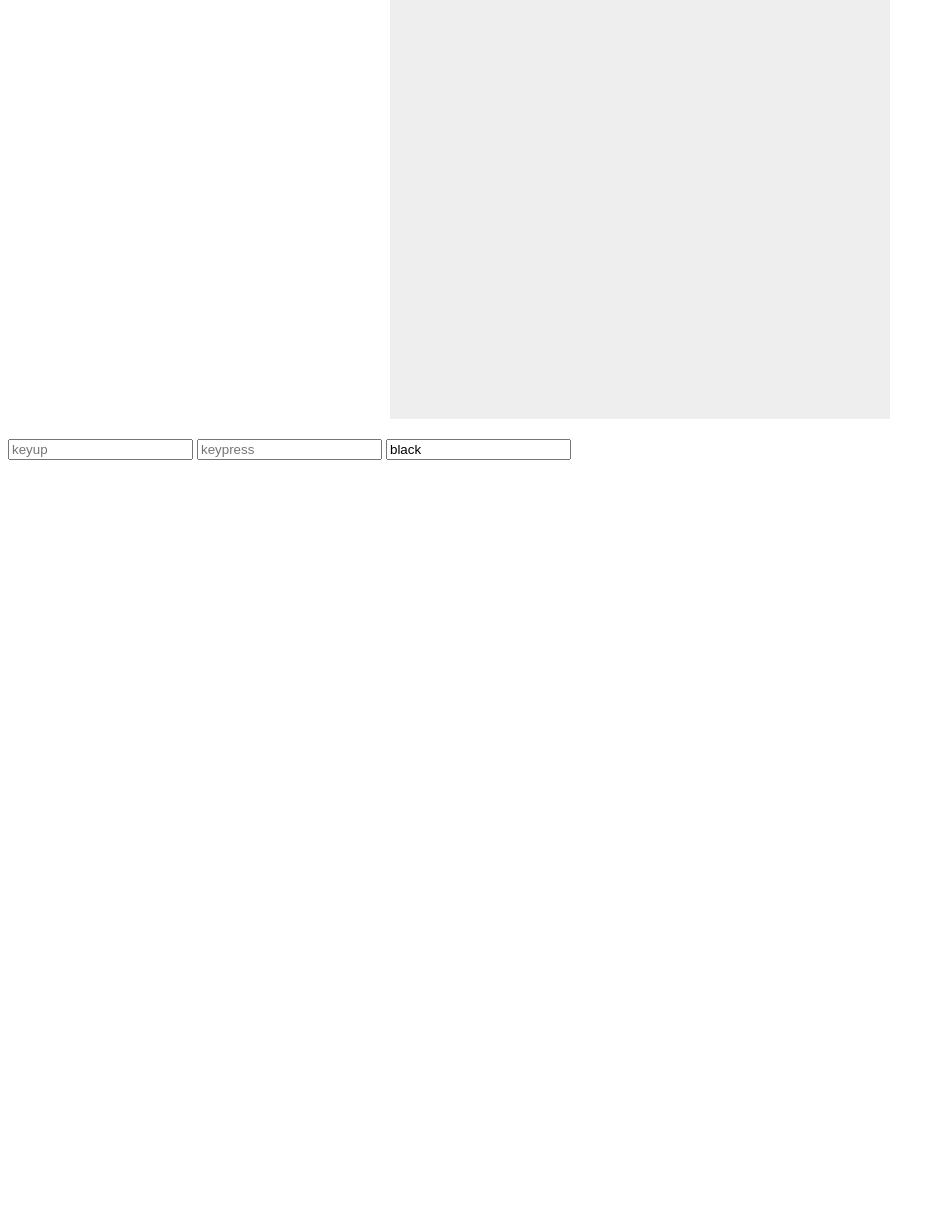
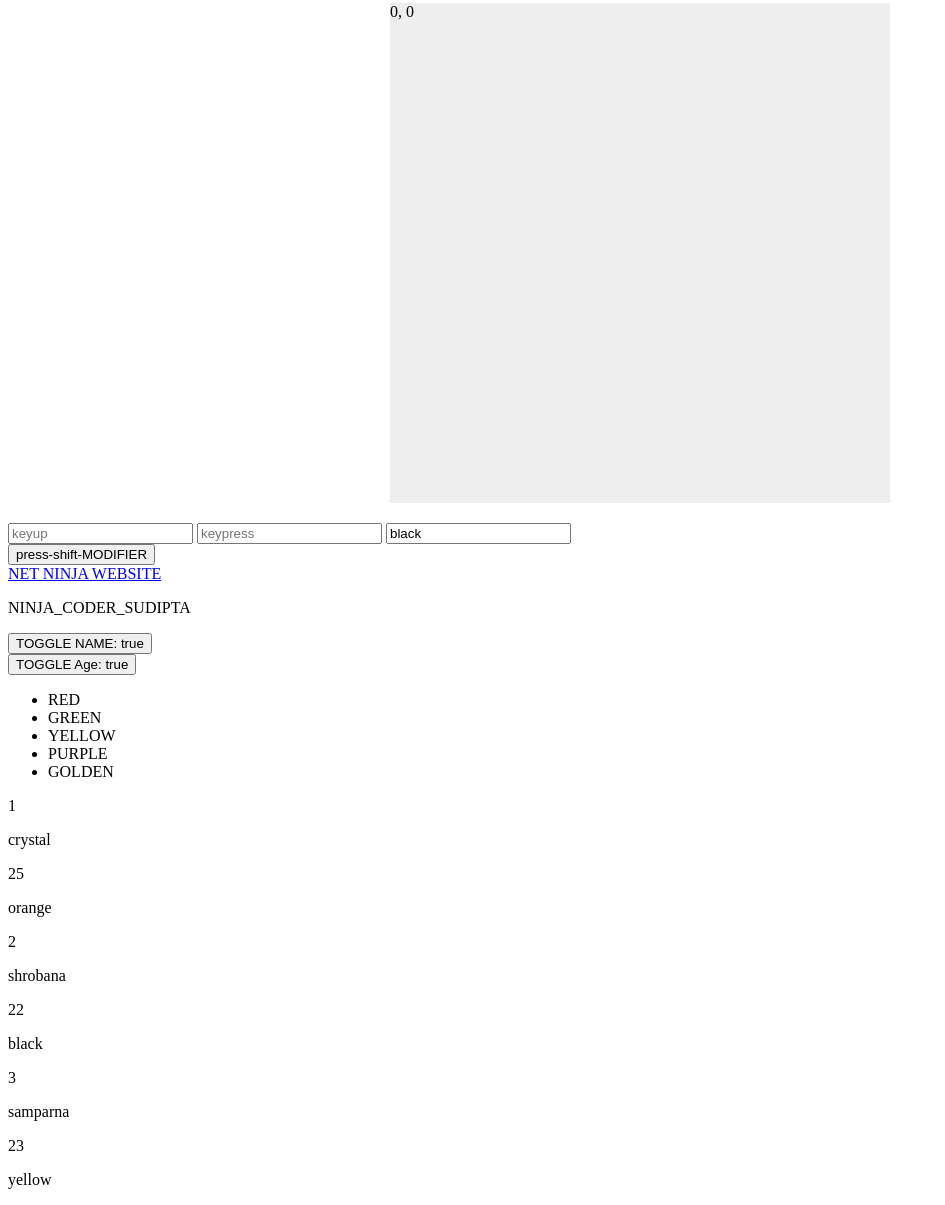
Before and after one commit to Sudipta07151/VUE_JS_PRACTICE, a plain HTML site: page index.html in a window 1280 px wide. Shown: the part 388-1593 px from the top of the page, without its empty margins (0-945 px from the left). Before the commit the page ends 856 px from the top, so only its background shows below. Drawn offline with nearby package versions, Linux system fonts and the light colour scheme.

Commit message:
vue_basics

```diff
--- a/app.js
+++ b/app.js
@@ -11,7 +11,15 @@ new Vue({
         coords:{
             x:0,
             y:0
-        }
+        },
+        showName:true,
+        showAge:true,
+        items:['RED','GREEN','YELLOW','PURPLE','GOLDEN'],
+        ninjas:[
+            {name:'crystal', age:25, belt:'orange'},
+            {name:'shrobana', age:22, belt:'black' },
+            {name:'samparna', age:23, belt:'yellow'}
+        ]
     },
     methods:{
         greet(name){
@@ -29,6 +37,23 @@ new Vue({
         },
         updateName(e){
             this.name=e.target.value;
+        },
+        logMessage(){
+            console.log('HI!')
+        },
+        toggleName(){
+            if(this.showName===true)
+            {
+                this.showName=false;
+            }
+            else
+            {
+                this.showName=true;
+            }
+        },
+        toggleAge(){
+            this.showAge=!this.showAge;
         }
+
     }
 })
--- a/index.html
+++ b/index.html
@@ -20,6 +20,9 @@
         width:500px;
         background-color: #eee;
 
+    }
+    button{
+        display: block;
     }
 </style>
 </head>
@@ -44,6 +47,21 @@
         <input type="text" @keyup="updateName" placeholder="keyup">
         <input type="text" @keypress="updateName" placeholder="keypress">
         <input type="text" v-model="ninja_belt" placeholder="v_model_check">
+        <button @click.shift="logMessage">press-shift-MODIFIER</button>
+        <a @click.prevent="logMessage" href="https://www.thenetninja.co.uk/">NET NINJA WEBSITE</a>
+        <p v-if="showName">NINJA_CODER_SUDIPTA</p>
+        <p v-else-if="showAge" >23</p>
+        <button @click="toggleName">TOGGLE NAME:  {{ showName }}</button>
+        <button @click="toggleAge">TOGGLE Age:  {{ showAge }}</button>
+        <ul>
+            <li v-for="item in items">{{ item }}</li>
+        </ul>
+        <div v-for="(ninja, index) in ninjas">
+            {{ index+1 }}
+            <p>{{ ninja.name }}</p>
+            <p>{{ ninja.age }}</p>
+            <p>{{ ninja.belt }}</p>
+        </div>
     </div>
 
     <script src="app.js"></script>
```
